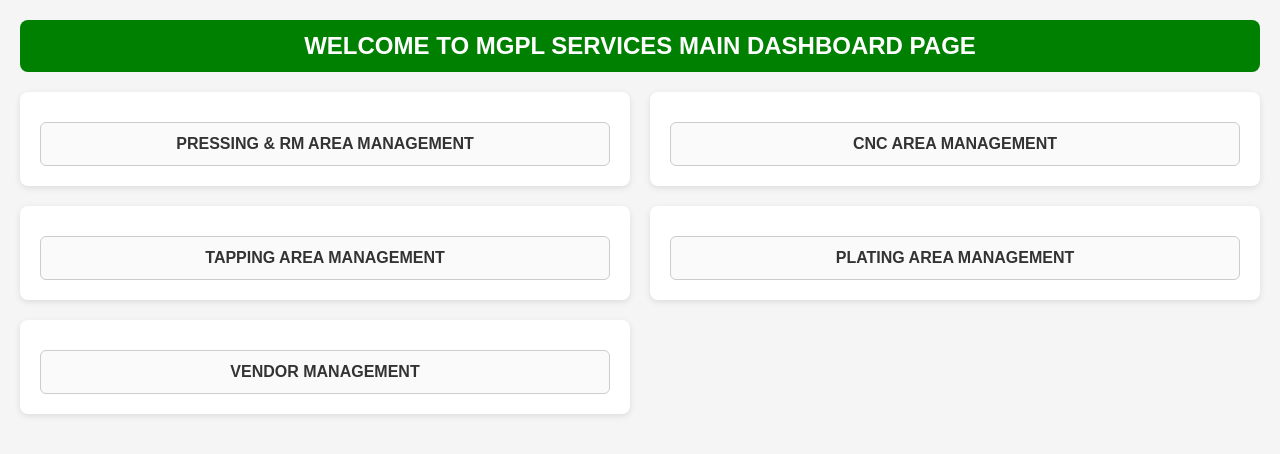
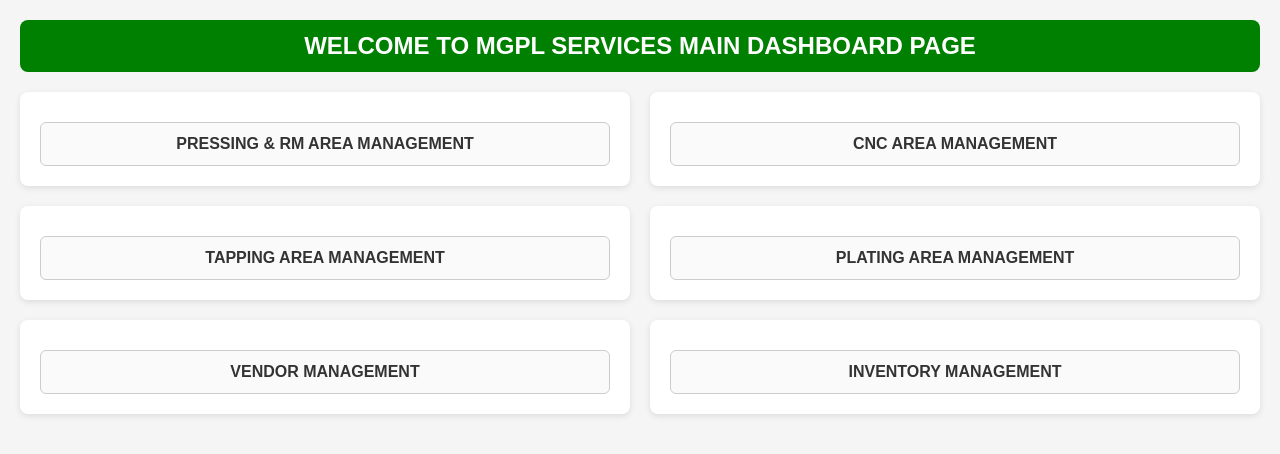
Before and after one commit to mgplservices/main_dashboard, a plain HTML site: page index.html in a window 1280 px wide. Drawn offline with Linux system fonts and the light colour scheme.

Commit message:
Update index.html

```diff
--- a/index.html
+++ b/index.html
@@ -104,6 +104,13 @@
       </div>
     </div>
 
+            <!-- Block 4: INVENTORY -->
+    <div class="block">
+      <div class="menu-boxes">
+        <a class="menu-box" href="https://mgplservices.github.io/inventory_management/index.html">INVENTORY MANAGEMENT</a>
+      </div>
+    </div>
+
   </div>
 </body>
 </html>
```
